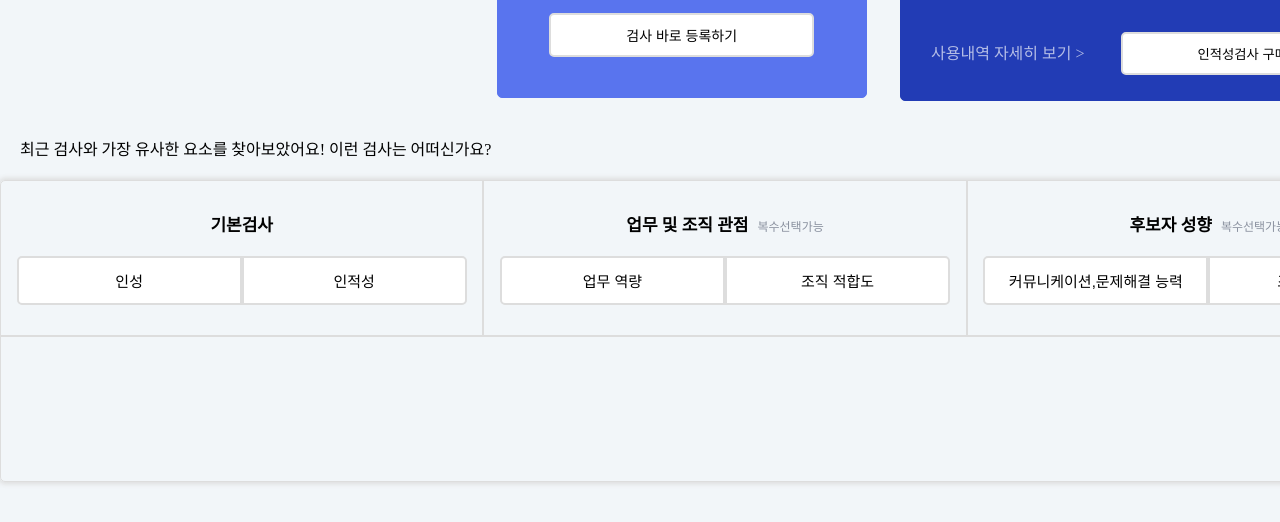
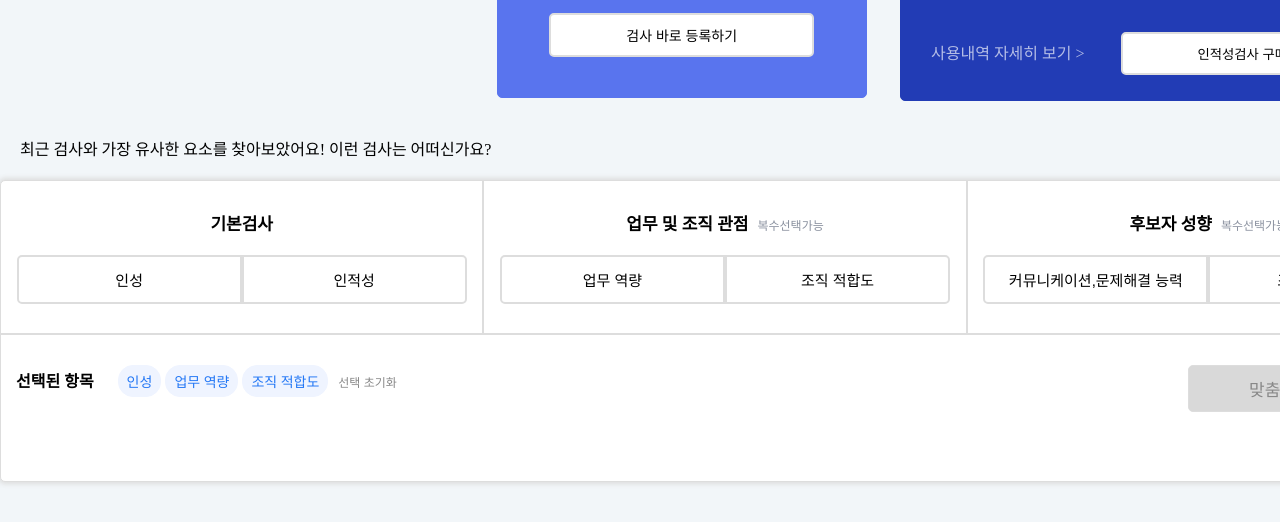
Before and after one commit to seongtan/practice, a plain HTML site: page saramin/saramin.html in a window 1280 px wide. Shown: the part 178-700 px from the top of the page. Drawn offline with Linux system fonts and the light colour scheme.

Commit message:
category_box 추가

```diff
--- a/saramin/saramin.css
+++ b/saramin/saramin.css
@@ -45,9 +45,9 @@ body {background-color: #f2f6f9;margin: 0;padding: 0;}
 .container .con_top .content_box .content_right .list li .li_box .number.no {margin-right: 25px;}
 
 /* con_bottom */
-.container .con_bottom {border: 1px solid #ddd;border-radius: 5px;box-shadow: 0 0 5px 2px #ddd;height: 300px;margin-top: 20px;}
+.container .con_bottom {border: 1px solid #ddd;border-radius: 5px;box-shadow: 0 0 5px 2px #ddd;height: 300px;margin-top: 20px;background-color: #fff;}
 .container .con_bottom .ul_box {border-bottom: 2px solid #ddd;display: flex;}
-.container .con_bottom .ul_box li {width: 100%;padding: 30px 0;}
+.container .con_bottom .ul_box li {width: 100%;padding: 29px 0;}
 .container .con_bottom .ul_box li + li {border-left: 2px solid #ddd;}
 .container .con_bottom .ul_box li .txt_box {text-align: center;}
 .container .con_bottom .ul_box li .txt_box strong {font-size: 17px;}
@@ -57,3 +57,12 @@ body {background-color: #f2f6f9;margin: 0;padding: 0;}
 .container .con_bottom .ul_box li .check_box button:hover {border-color: #2365f2;color:  #2365f2;}
 .container .con_bottom .ul_box li .check_box .but_1 {border-radius: 5px 0 0 5px;}
 .container .con_bottom .ul_box li .check_box .but_2 {border-radius: 0 5px 5px 0;}
+
+/* category_box */
+.con_bottom .category_box {margin-top: 30px;}
+.con_bottom .category_box strong {margin-left: 15px;margin-right: 20px;}
+.con_bottom .category_box .category,
+.con_bottom .category_box .category li {display: inline-block;}
+.con_bottom .category_box .category li {border: 1px solid #eff4ff;border-radius: 15px;background-color: #eff4ff;color: #2377f5;padding: 5px 8px;font-size: 14px;}
+.con_bottom .category_box .reset {border: 0;background-color: #fff;font-size: 12px;color: #888;}
+.con_bottom .category_box .btn {float: right;border: 1px solid #ddd;border-radius: 5px;background-color: #d9d9d9;color: #888;font-size: 17px;padding: 10px 60px;margin-right: 20px;}
--- a/saramin/saramin.html
+++ b/saramin/saramin.html
@@ -88,6 +88,16 @@
                     </div>
                 </li>
             </ul>
+            <div class="category_box">
+                <strong>선택된 항목</strong>
+                <ul class="category">
+                    <li>인성</li>
+                    <li>업무 역량</li>
+                    <li>조직 적합도</li>
+                </ul>
+                <button class="reset" type="button">선택 초기화</button>
+                <button class="btn" type="button">맞춤형 검사 보기</button>
+            </div>
         </div>
     </div>
 </body>
```
